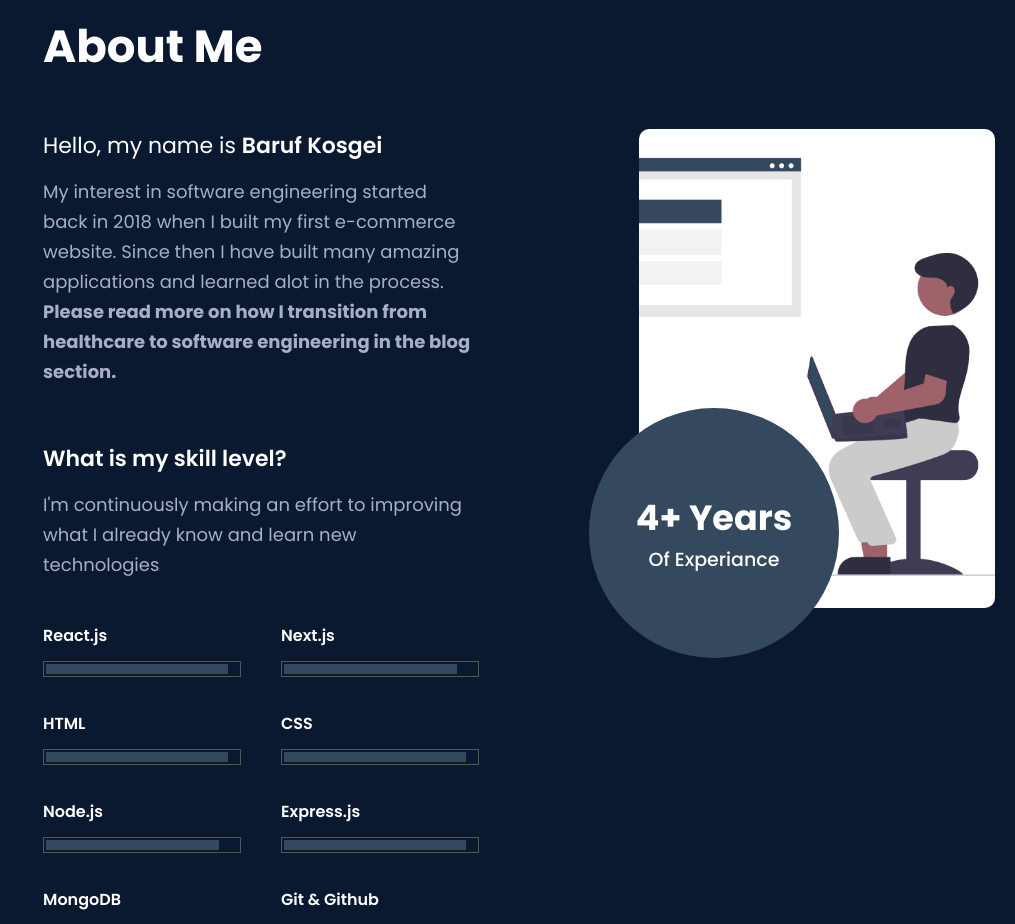
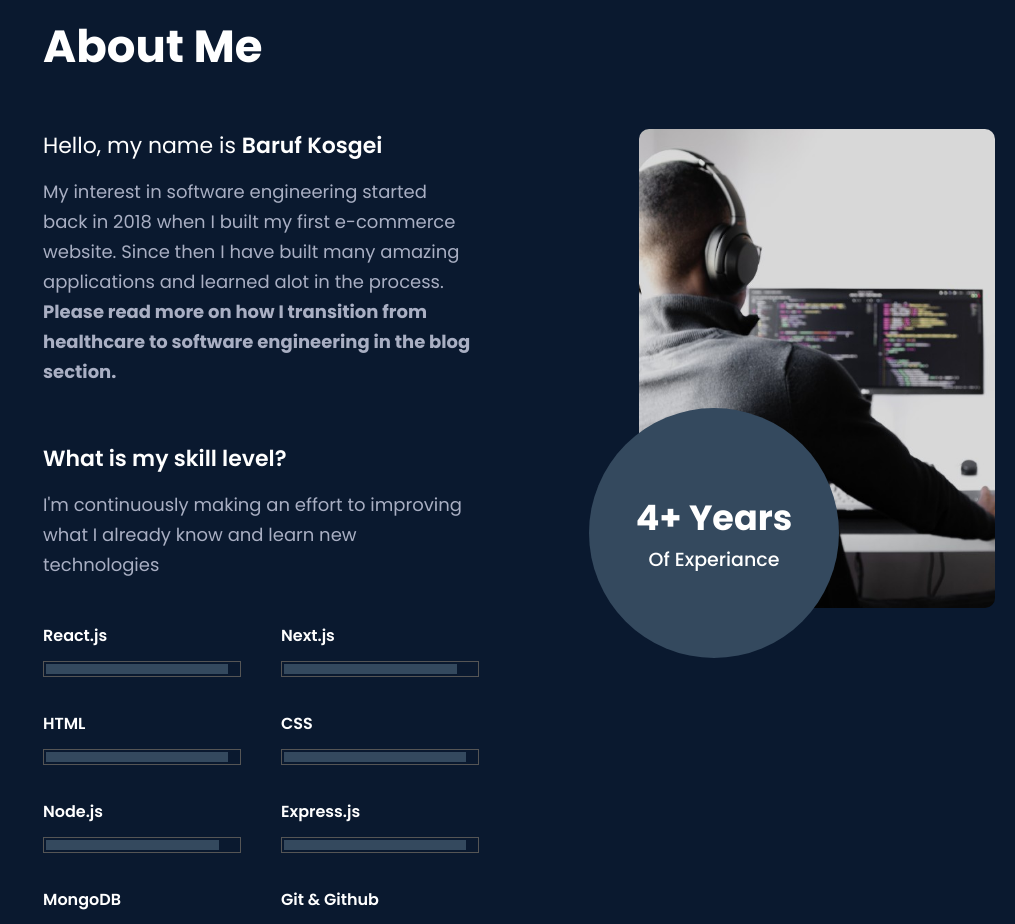
Before and after one commit to KBaruf/personal-website, a React (Create React App) app: page / in a window 1280 px wide. Shown: the part 1040-1964 px from the top of the page, without its empty margins (265-1280 px from the left). Built offline with nearby package versions, Linux system fonts and the light colour scheme.

Commit message:
chore:update image on about page

```diff
--- a/src/components/about/About.jsx
+++ b/src/components/about/About.jsx
@@ -52,7 +52,7 @@
               <div
                 className='main'
                 style={{
-                  backgroundImage: `url(${process.env.PUBLIC_URL + 'img/about/7.jpg'})`,
+                  backgroundImage: `url(${process.env.PUBLIC_URL + 'img/about/8.jpg'})`,
                 }}
                 data-aos='fade-left'
                 data-aos-duration='1200'
```
Also changed, not shown: public/img/about/8.jpg (added).
